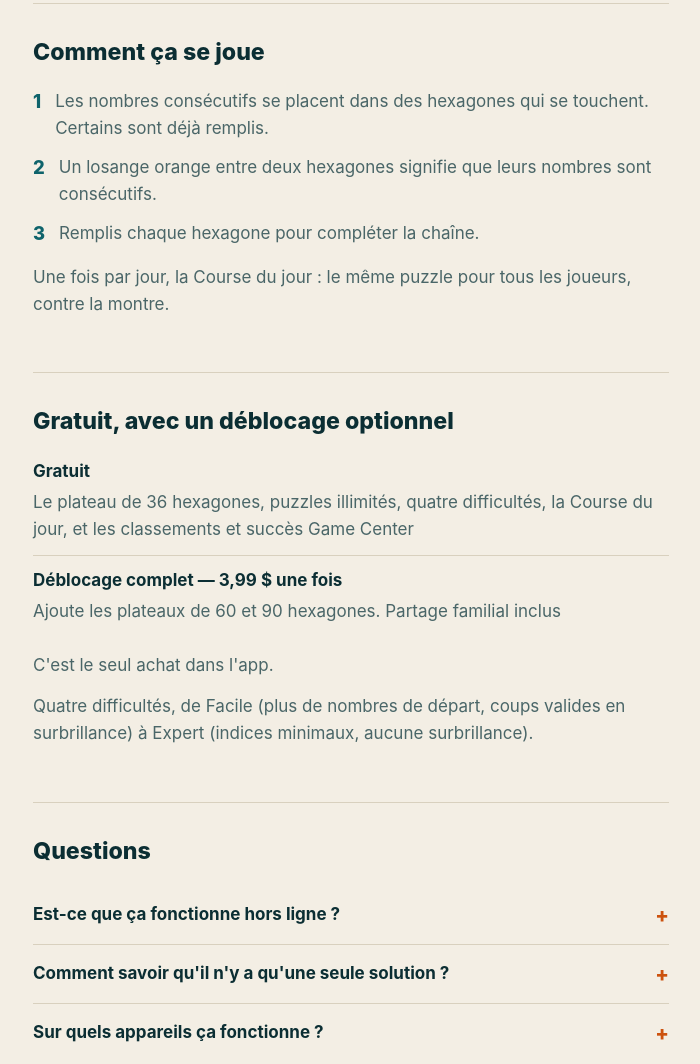
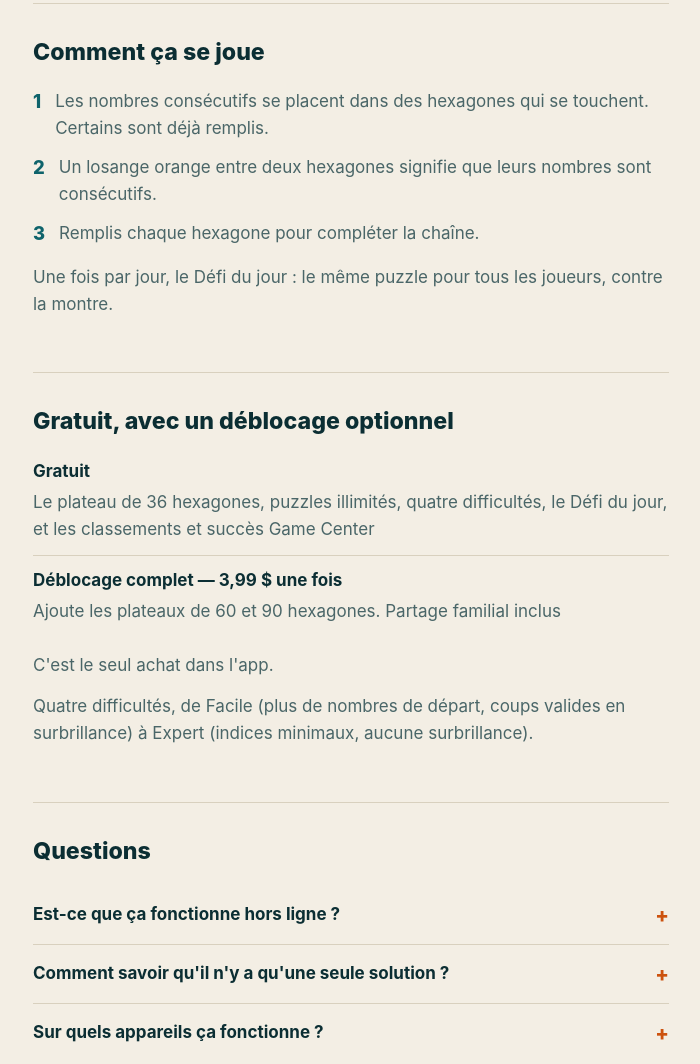
Before and after one commit to jumpjor123/sixways-site, a plain HTML site: page fr/index.html in a window 1280 px wide. Shown: the part 932-1996 px from the top of the page, without its empty margins (289-989 px from the left). Drawn offline with Linux system fonts and the light colour scheme.

Commit message:
French copy fix (fr/index): 'Course du jour' -> 'Défi du jour' (Alexandre QA — bare 'course' reads as grocery shopping)

```diff
--- a/fr/index.html
+++ b/fr/index.html
@@ -42,7 +42,7 @@
       "@type": "WebApplication",
       "name": "Démo web Sixways",
       "url": "https://sixways.app/play/",
-      "description": "Joue à la démo gratuite de Sixways dans ton navigateur : le puzzle hexagonal de nombres de 36 cases, quatre difficultés, puzzles illimités et la course du jour. Sans pub, sans suivi.",
+      "description": "Joue à la démo gratuite de Sixways dans ton navigateur : le puzzle hexagonal de nombres de 36 cases, quatre difficultés, puzzles illimités et le défi du jour. Sans pub, sans suivi.",
       "applicationCategory": "GameApplication",
       "browserRequirements": "Requires JavaScript",
       "inLanguage": ["fr", "en"],
@@ -116,13 +116,13 @@
       <li><span>2</span>Un losange orange entre deux hexagones signifie que leurs nombres sont consécutifs.</li>
       <li><span>3</span>Remplis chaque hexagone pour compléter la chaîne.</li>
     </ol>
-    <p>Une fois par jour, la Course du jour : le même puzzle pour tous les joueurs, contre la montre.</p>
+    <p>Une fois par jour, le Défi du jour : le même puzzle pour tous les joueurs, contre la montre.</p>
   </section>
 
   <section>
     <h2>Gratuit, avec un déblocage optionnel</h2>
     <ul class="boards">
-      <li><strong>Gratuit</strong><span>Le plateau de 36 hexagones, puzzles illimités, quatre difficultés, la Course du jour, et les classements et succès Game Center</span></li>
+      <li><strong>Gratuit</strong><span>Le plateau de 36 hexagones, puzzles illimités, quatre difficultés, le Défi du jour, et les classements et succès Game Center</span></li>
       <li><strong>Déblocage complet — 3,99 $ une fois</strong><span>Ajoute les plateaux de 60 et 90 hexagones. Partage familial inclus</span></li>
     </ul>
     <p>C'est le seul achat dans l'app.</p>
```
